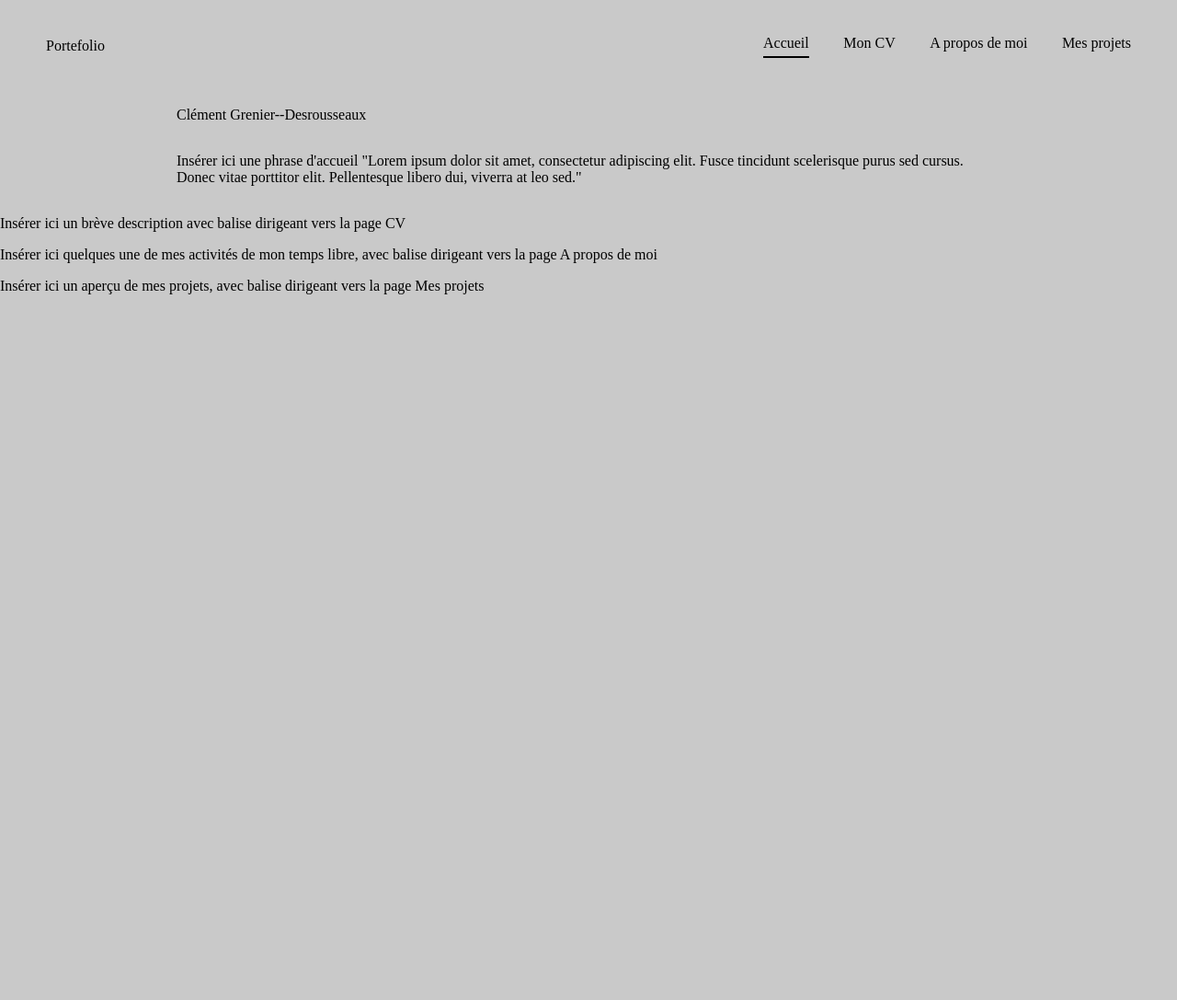
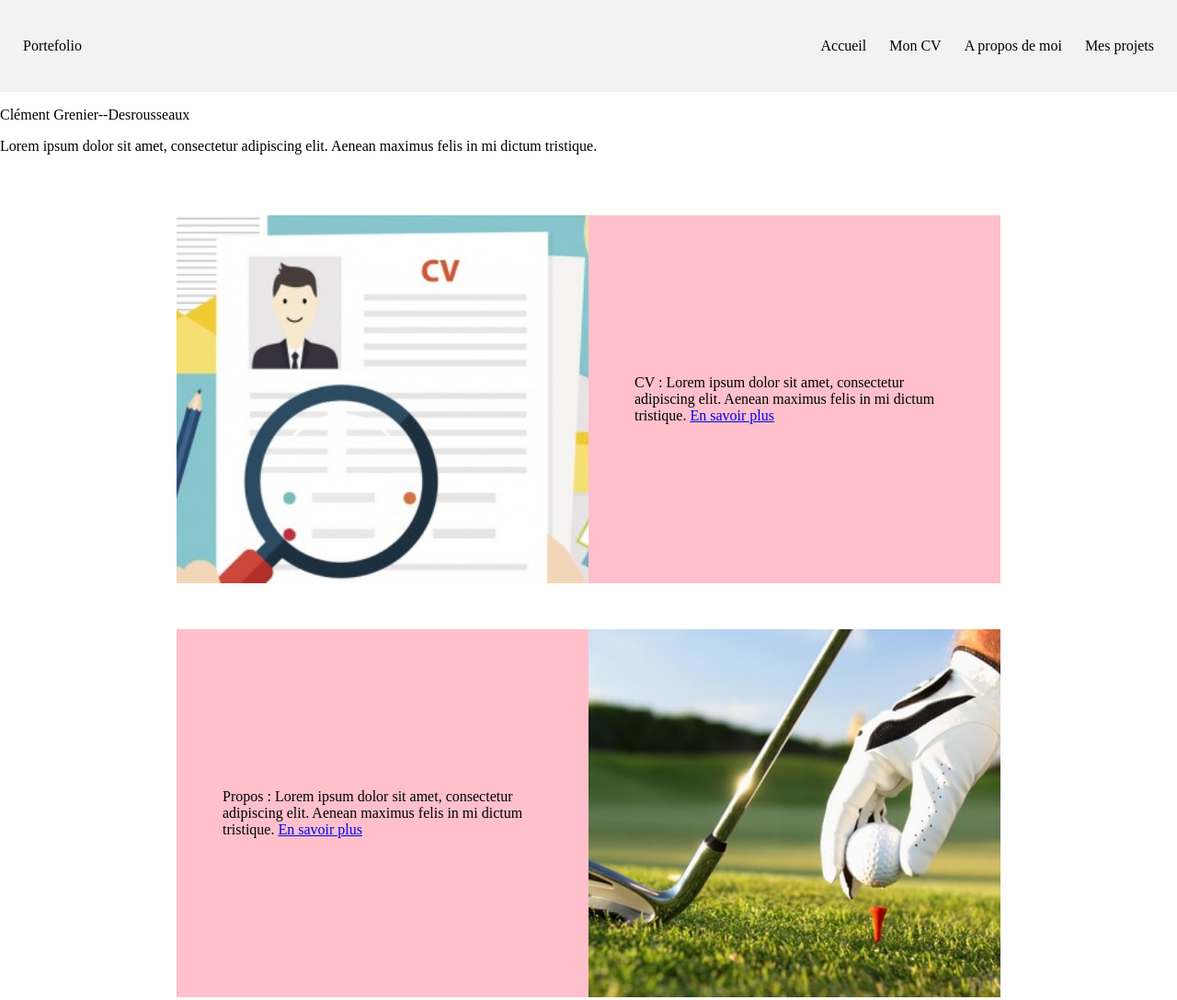
Before and after one commit to ClementGrenierDesrousseaux/portefolio, a website: page index.html in a window 1280 px wide. Shown: the top 1087 px of the page at 92% size. Before the commit the page ends 800 px from the top, so only its background shows below. Drawn offline with Linux system fonts and the light colour scheme.

Commit message:
Commit 2

```diff
--- a/Sass/main.scss
+++ b/Sass/main.scss
@@ -1,36 +1,66 @@
-@mixin margin {
+html,
+body {
     margin: 0px;
     padding: 0px;
 }
 
-html,
-body {
-    @include margin();
-    background-color: #c9c9c9;
-}
-
 header {
+    background-color: #f2f2f2;
     display: flex;
     justify-content: space-between;
     align-items: center;
-    width: 100%;
     height: 100px;
-    & div {
-        padding-left: 50px;
+    & p {
+        margin-left: 25px;
     }
     & ul {
         display: flex;
-        justify-content: space-between;
-        list-style: none;
-        @include margin();
-        width: 400px;
-        height: auto;
-        padding-right: 50px;
-    }
-    & a {
-        text-decoration: none;
-        color: black;
+        list-style-type: none;
+        & li {
+            margin-right: 25px;
+        }
+        & a {
+            text-decoration: none;
+            color: black;
+            &:visited {
+                text-decoration: none;
+                color: black;
+            }
+        }
     }
 }
 
-@import "index";
+article {
+    margin: 0;
+    display: flex;
+    flex-direction: column;
+    align-items: center;
+    & figure {
+        margin: 0;
+        width: 70%;
+        display: flex;
+        height: 400px;
+        background-color: lime;
+        margin-top: 50px;
+        & img {
+            background-color: mediumaquamarine;
+            width: 50%;
+            object-fit: cover;
+        }
+        & figcaption {
+            background-color: pink;
+            width: 50%;
+            display: flex;
+            justify-content: center;
+            align-items: center;
+            padding: 50px;
+        }
+    }
+}
+
+footer {
+    width: 100%;
+    height: 100px;
+    background-color: #f2f2f2;
+    margin-top: 50px;
+}
--- a/index.html
+++ b/index.html
@@ -7,52 +7,56 @@
     <meta name="viewport" content="width=device-width, initial-scale=1.0">
     <link rel="stylesheet" href="public/css/style.css">
     <title>Mon Portefolio</title>
+    <!--<meta name="description" content="">-->
 </head>
 
 <body>
-    <div class="blocpage_index">
     <header>
-            <div>
-                Portefolio
-            </div>
-            <nav>
+        <p>Portefolio</p>
         <ul>
-                    <li class="nav__child"><a href="index.html">Accueil</a></li>
-                    <li class="nav__child"><a href="cv.html">Mon CV</a></li>
-                    <li class="nav__child"><a href="propos.html">A propos de moi</a></li>
-                    <li class="nav__child"><a href="projet.html">Mes projets</a></li>
+            <li><a href="#">Accueil</a></li>
+            <li><a href="#">Mon CV</a></li>
+            <li><a href="#">A propos de moi</a></li>
+            <li><a href="#">Mes projets</a></li>
         </ul>
-            </nav>
     </header>
 
+    <main>
+        <aside>
+            <p>Clément Grenier--Desrousseaux</p>
+            <p>Lorem ipsum dolor sit amet, consectetur adipiscing elit. Aenean maximus felis in mi dictum tristique.</p>
+        </aside>
 
-        <main>
-            <div id="welcome">
-                <p>Clément Grenier--Desrousseaux</p>
-                <p>Insérer ici une phrase d'accueil "Lorem ipsum dolor sit amet, consectetur adipiscing elit. Fusce tincidunt scelerisque purus sed cursus. Donec vitae porttitor elit. Pellentesque libero dui, viverra at leo sed."</p>
-            </div>
-            <section>
         <article>
-                    <p>Insérer ici un brève description avec balise dirigeant vers la page CV</p>
+            <figure>
+                <img src="images/CV.jpeg" alt="">
+                <figcaption>
+                    <p>CV : Lorem ipsum dolor sit amet, consectetur adipiscing elit. Aenean maximus felis in mi dictum tristique. <a href="#">En savoir plus</a></p>
+                </figcaption>
+            </figure>
+
+            <figure>
+                <figcaption>
+                    <p>Propos : Lorem ipsum dolor sit amet, consectetur adipiscing elit. Aenean maximus felis in mi dictum tristique. <a href="#">En savoir plus</a></p>
+                </figcaption>
+                <img src="images/golf.jpg" alt="">
+            </figure>
+
+            <figure>
+                <img src="images/projet_ohmyfood.PNG" alt="">
+                <figcaption>
+                    <p>Projets : Lorem ipsum dolor sit amet, consectetur adipiscing elit. Aenean maximus felis in mi dictum tristique. <a href="#">En savoir plus</a></p>
+                </figcaption>
+            </figure>
         </article>
 
-                <article>
-                    <p>Insérer ici quelques une de mes activités de mon temps libre, avec balise dirigeant vers la page A propos de moi</p>
-                </article>
 
-                <article>
-                    <p>Insérer ici un aperçu de mes projets, avec balise dirigeant vers la page Mes projets</p>
-                </article>
-                <aside>
-
-                </aside>
-            </section>
     </main>
 
     <footer>
+        Footer : A remplir plus tard
+    </footer>
 
-        </footer>
-    </div>
 </body>
 
 </html>
--- a/sass/index.scss
+++ /dev/null
@@ -1,19 +0,0 @@
-@mixin margin {
-    margin: 0px;
-    padding: 0px;
-}
-
-.blocpage_index {
-    & .nav__child:nth-of-type(1) {
-        border-bottom: 2px solid black;
-        padding-bottom: 5px;
-    }
-    & #welcome {
-        @include margin();
-        display: flex;
-        flex-direction: column;
-        width: 70%;
-        margin: auto;
-        justify-content: center;
-    }
-}
```
Also changed, not shown: images/CV.jpeg (added), images/golf.jpg (added), images/golf2.jpg (added), images/projet_ohmyfood.PNG (added), images/projet_reservia.PNG (added), public/css/style.css, 1 other file. Lines whose indentation alone changed are shown as unchanged.
